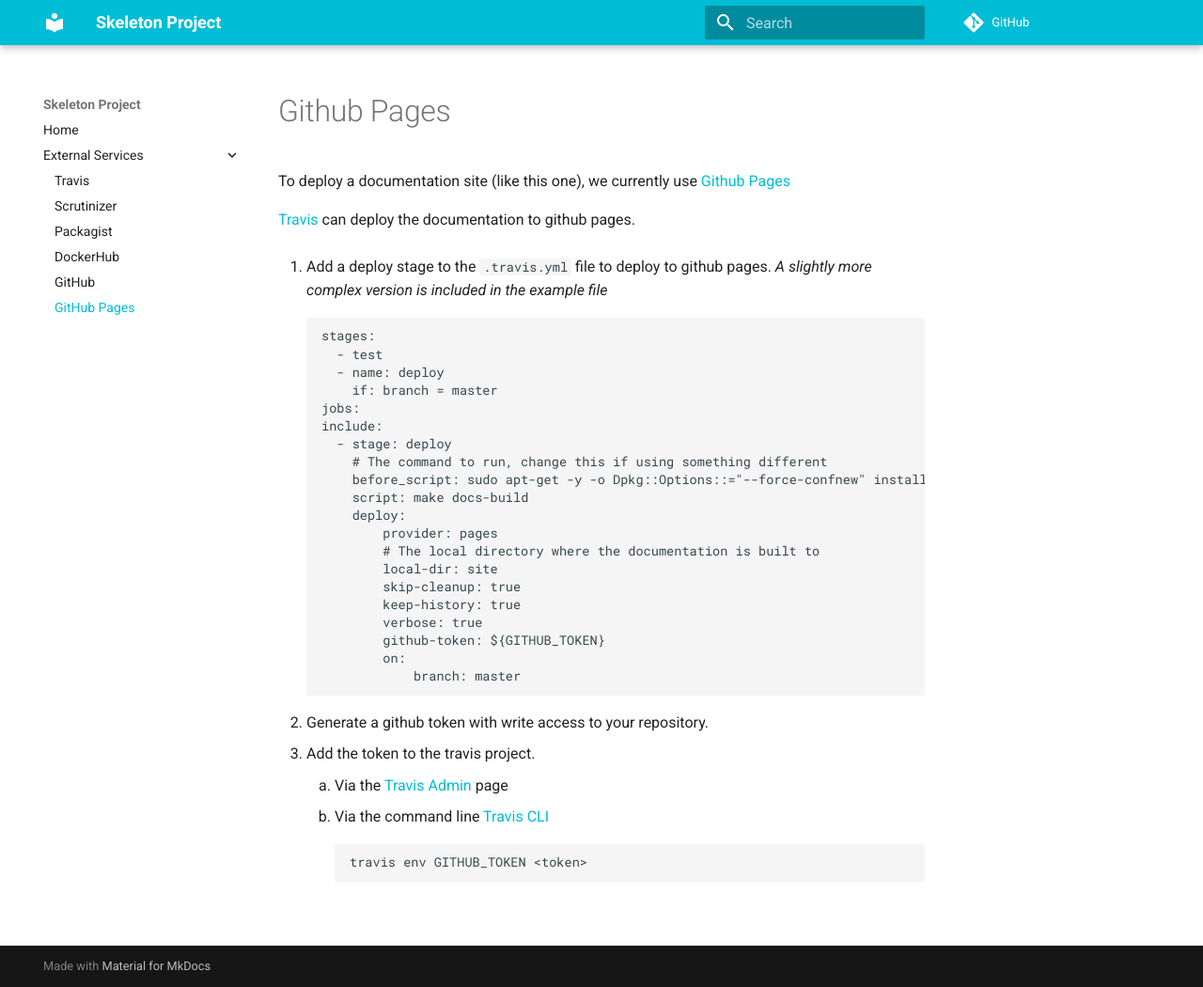
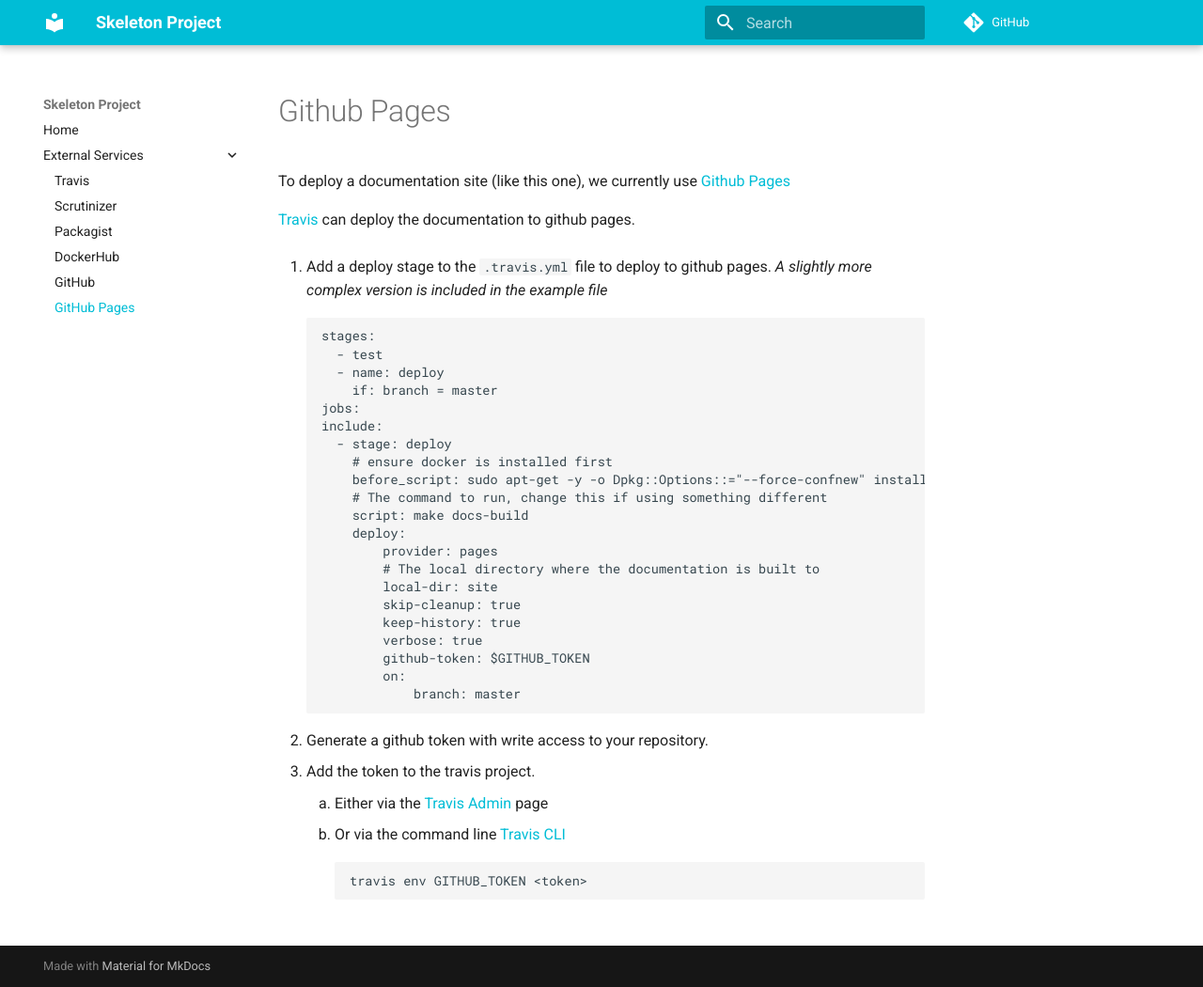
Before and after one commit to graze/skeleton-project, an MkDocs documentation site: the page built from docs/external_services/github_pages.md, in a window 1280 px wide and 1050 px high. Shown: the whole window at 94% size. Built offline with MkDocs 1.6.1 and Material for MkDocs 9.7.7, drawn with Linux system fonts in a browser that asks for light colours; comment, search, counter and statistics services are not loaded.

Commit message:
Indicate travis token adding

````diff
--- a/docs/external_services/github_pages.md
+++ b/docs/external_services/github_pages.md
@@ -15,8 +15,9 @@ To deploy a documentation site (like this one), we currently use [Github Pages][
     jobs:
     include:
       - stage: deploy
+        # ensure docker is installed first
+        before_script: sudo apt-get -y -o Dpkg::Options::="--force-confnew" install docker-ce
         # The command to run, change this if using something different
-        before_script: sudo apt-get -y -o Dpkg::Options::="--force-confnew" install docker-ce
         script: make docs-build
         deploy:
             provider: pages
@@ -25,15 +26,15 @@ To deploy a documentation site (like this one), we currently use [Github Pages][
             skip-cleanup: true
             keep-history: true
             verbose: true
-            github-token: ${GITHUB_TOKEN}
+            github-token: $GITHUB_TOKEN
             on:
                 branch: master
     ```
 
 1. Generate a github token with write access to your repository.
 1. Add the token to the travis project.
-    1. Via the [Travis Admin][travis-add-env] page
-    1. Via the command line [Travis CLI][travis-cli]
+    1. Either via the [Travis Admin][travis-add-env] page
+    1. Or via the command line [Travis CLI][travis-cli]
 
         ```bash
         travis env GITHUB_TOKEN <token>
````
Also changed, not shown: 1 other file.
